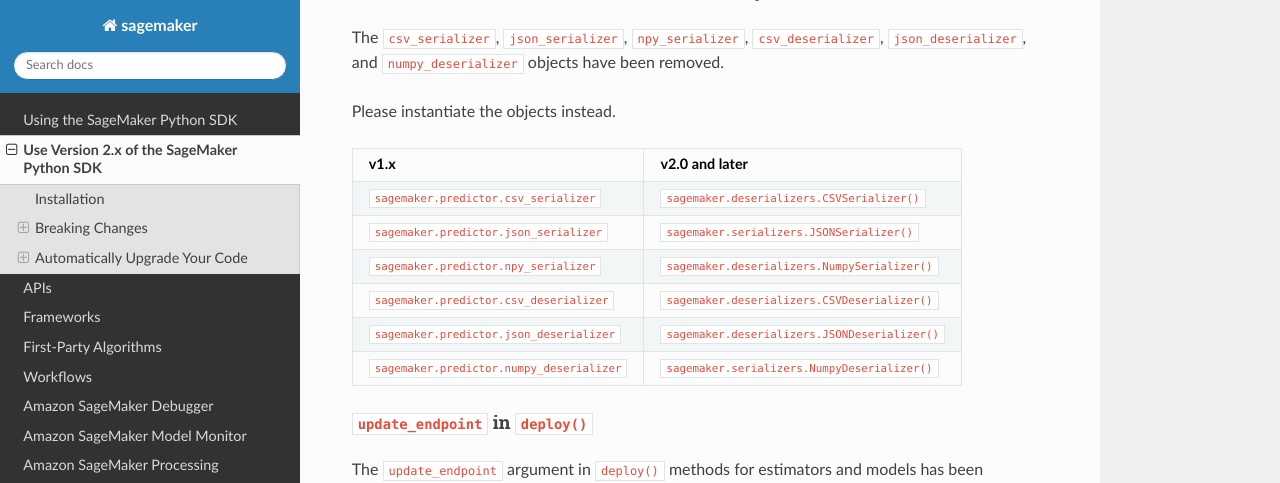
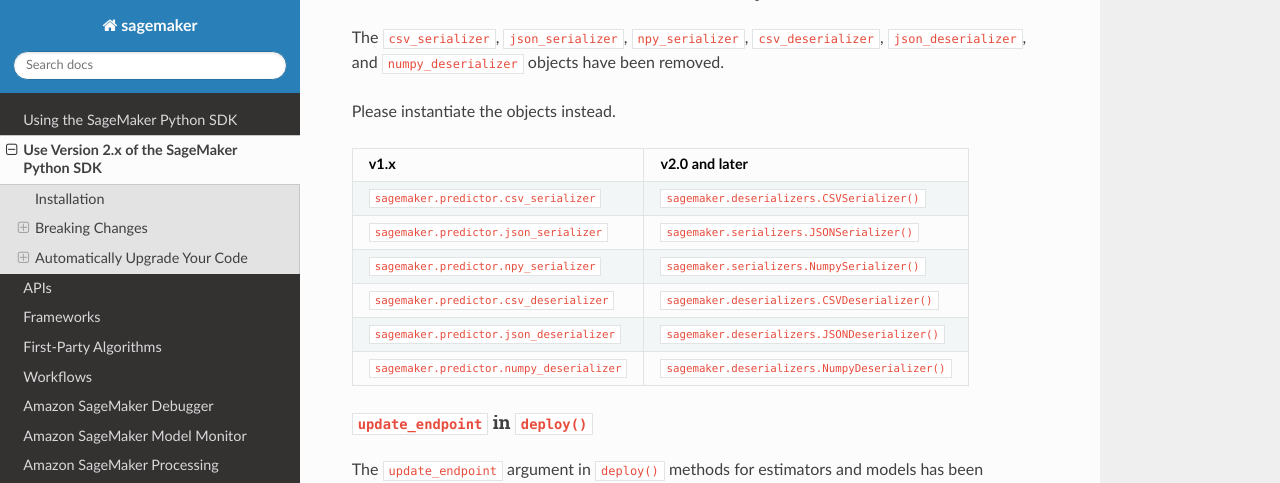
Before and after one commit to Evan-W-ang/sagemaker-python-sdk, a Sphinx documentation site: the page built from doc/v2.rst, in a window 1280 px wide and 900 px high, scrolled down 1253 px. Shown: the top 483 px of the window. Built offline with Sphinx 7.4.7 and the Read the Docs theme 2.0.0, drawn with Linux system fonts in a browser that asks for light colours.

Commit message:
doc: fix typo in v2.rst (#1865)
Co-authored-by: Ajay Karpur <akarpur@amazon.com>

```diff
--- a/doc/v2.rst
+++ b/doc/v2.rst
@@ -66,13 +66,13 @@ Please instantiate the objects instead.
 +--------------------------------------------+------------------------------------------------+
 | ``sagemaker.predictor.json_serializer``    | ``sagemaker.serializers.JSONSerializer()``     |
 +--------------------------------------------+------------------------------------------------+
-| ``sagemaker.predictor.npy_serializer``     | ``sagemaker.deserializers.NumpySerializer()``  |
+| ``sagemaker.predictor.npy_serializer``     | ``sagemaker.serializers.NumpySerializer()``    |
 +--------------------------------------------+------------------------------------------------+
 | ``sagemaker.predictor.csv_deserializer``   | ``sagemaker.deserializers.CSVDeserializer()``  |
 +--------------------------------------------+------------------------------------------------+
 | ``sagemaker.predictor.json_deserializer``  | ``sagemaker.deserializers.JSONDeserializer()`` |
 +--------------------------------------------+------------------------------------------------+
-| ``sagemaker.predictor.numpy_deserializer`` | ``sagemaker.serializers.NumpyDeserializer()``  |
+| ``sagemaker.predictor.numpy_deserializer`` | ``sagemaker.deserializers.NumpyDeserializer()``|
 +--------------------------------------------+------------------------------------------------+
 
 ``update_endpoint`` in ``deploy()``
```
